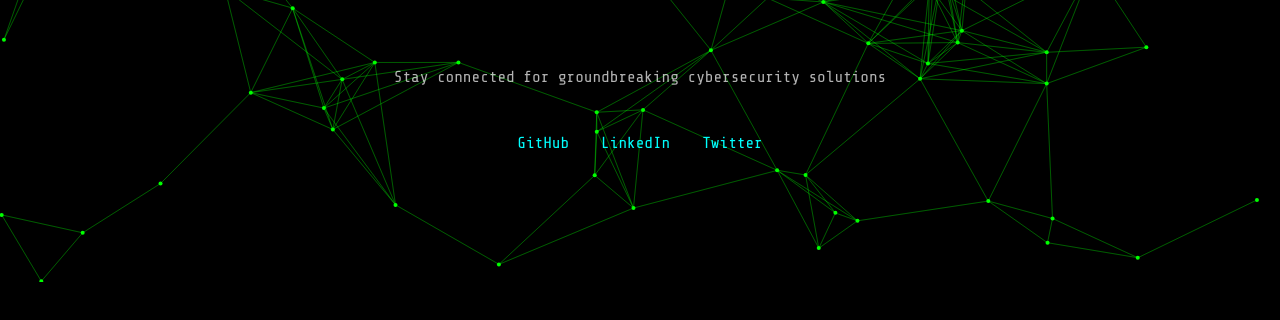
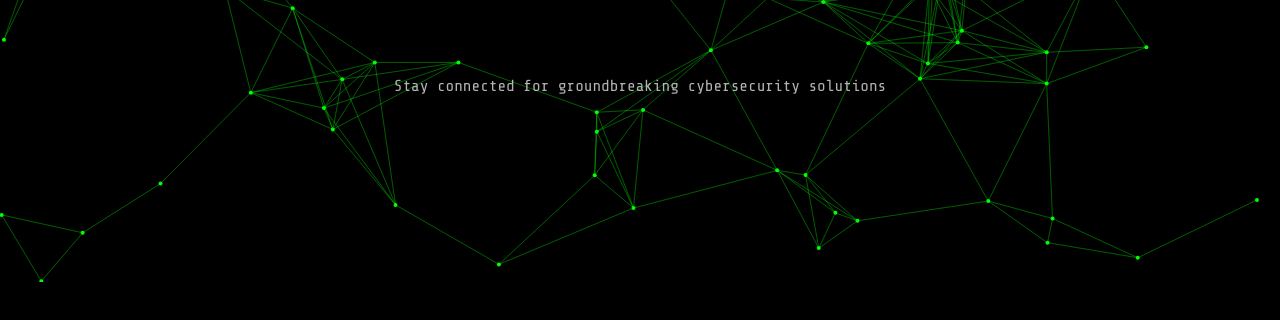
Before and after one commit to ahsan091/DEFAULT, a plain HTML site: page index.html in a window 1280 px wide. Shown: the part 518-838 px from the top of the page. Drawn offline with nearby package versions, Linux system fonts and the light colour scheme; a web font is replaced by a local one.

Commit message:
Update index.html

```diff
--- a/index.html
+++ b/index.html
@@ -44,11 +44,13 @@
 
         <p class="bottom-text">Stay connected for groundbreaking cybersecurity solutions</p>
 
+        <!--
         <div class="social-links">
-            <a href="#" class="social-link">GitHub</a>
+            <a href="#" class="social-link">Instagram</a>
             <a href="#" class="social-link">LinkedIn</a>
             <a href="#" class="social-link">Twitter</a>
         </div>
+        -->
     </main>
     <canvas id="networkCanvas"></canvas>
     <script src="script.js"></script>
```
